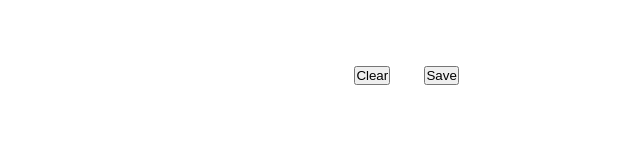
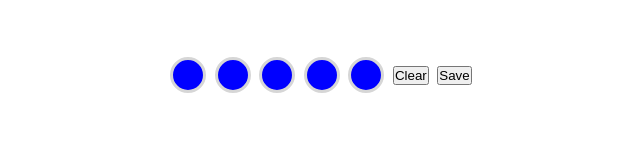
Before and after one commit to mohammadxonel/Drawing-App, a plain HTML site: page index.html in a window 1280 px wide. Shown: the whole page, without its empty margins (319-959 px from the left). Drawn offline with Linux system fonts and the light colour scheme.

Commit message:
add css style edits to clr

```diff
--- a/style.css
+++ b/style.css
@@ -16,3 +16,12 @@
     justify-content: space-around;
     transition: opacity .5s;
 }
+
+.clr{
+    height: 30px;
+    width: 30px;
+    background-color: blue;
+    border-radius: 50%;
+    border: 3px solid rgb(214, 214, 214);
+    transition: transform .5s;
+}
```
